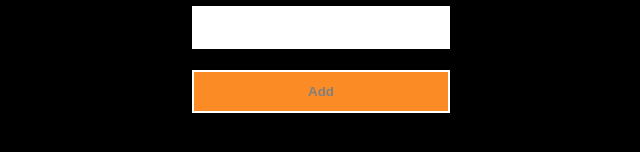
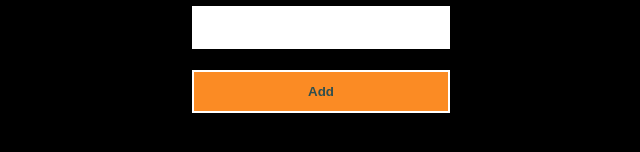
Before and after one commit to christianmbonet/ourfuture, a React (Create React App) app in the folder client/: page /create-todo in a window 1280 px wide. Shown: the part 254-406 px from the top of the page, without its empty margins (319-959 px from the left). Built offline with nearby package versions, Linux system fonts and the light colour scheme; the HTML template or start-up script is replaced by a standard one.

Commit message:
changing text color on buttons

```diff
--- a/client/src/App.scss
+++ b/client/src/App.scss
@@ -64,7 +64,7 @@ button {
     margin: 0;
     font-weight: 500;
     background-color: #fb8b24;
-    color: grey;
+    color: darkslategray;
     font-weight: bold;
     display: flex;
     align-items: center;
@@ -80,7 +80,7 @@ button {
     margin: 0;
     font-weight: 500;
     background-color: #fb8b24;
-    color: grey;
+    color: darkslategrey;
     font-weight: bold;
     display: flex;
     align-items: center;
```
